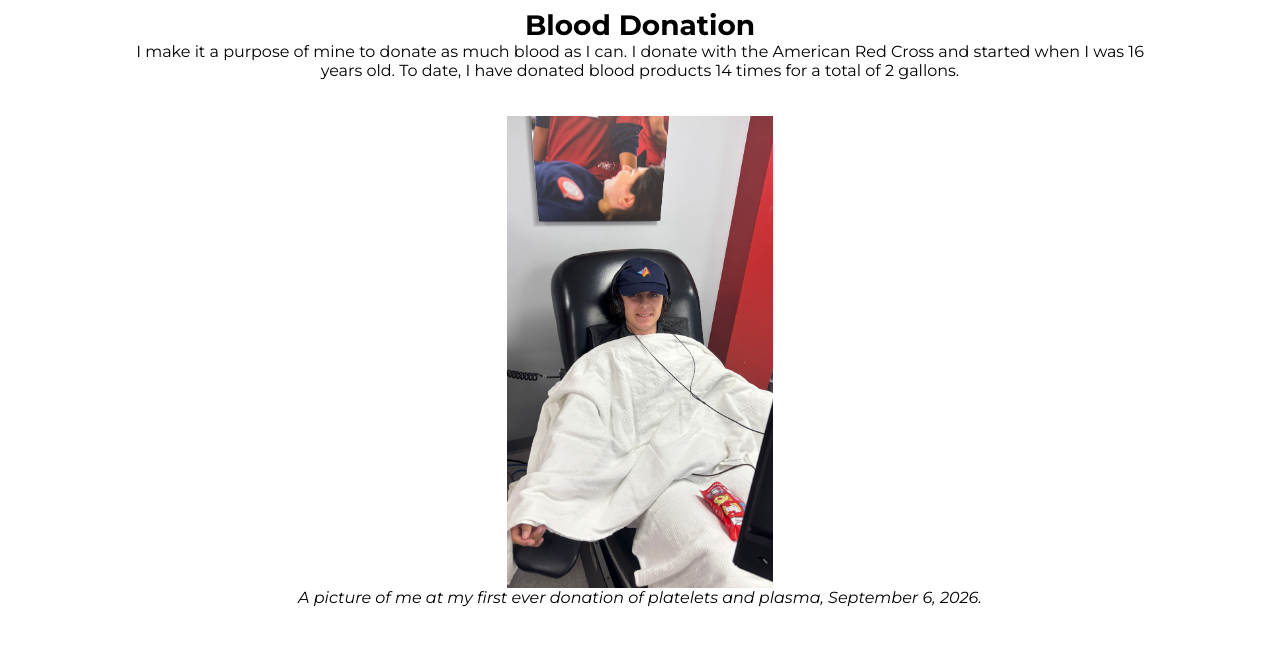
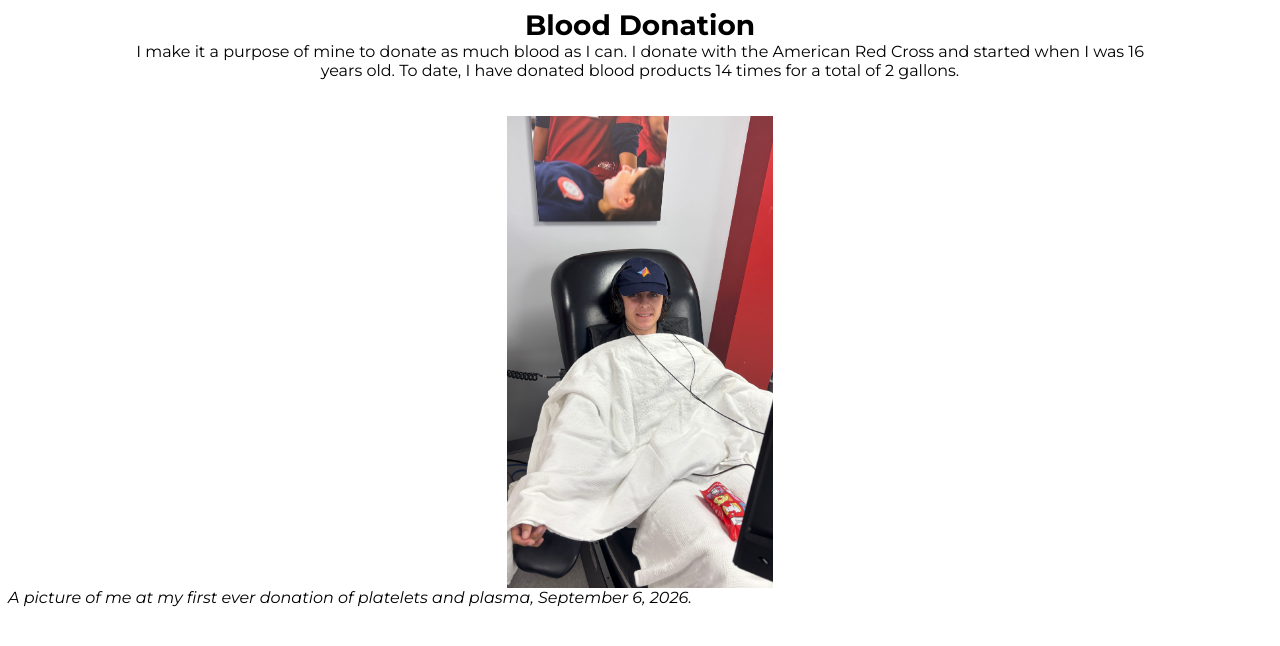
Before and after one commit to jt-pl/jt-pl.github.io, a Jekyll site: the page blood.html, which Jekyll copies as it is, in a window 1280 px wide. Shown: the top 646 px of the page. Built offline with Jekyll 4.4.1, drawn with Linux system fonts in a browser that asks for light colours.

Commit message:
Update blood.html

```diff
--- a/blood.html
+++ b/blood.html
@@ -19,4 +19,4 @@
 <br>
 
 <center><img height = 472px width = auto alt="My first ever platelet donation" src="images/first platelet donation.jpg" style="max-width:100% max-height:100%" /></center>
-<center font-size = 0.9em><i>A picture of me at my first ever donation of platelets and plasma, September 6, 2026.</i></center>
+<note><i>A picture of me at my first ever donation of platelets and plasma, September 6, 2026.</i></note>
```
